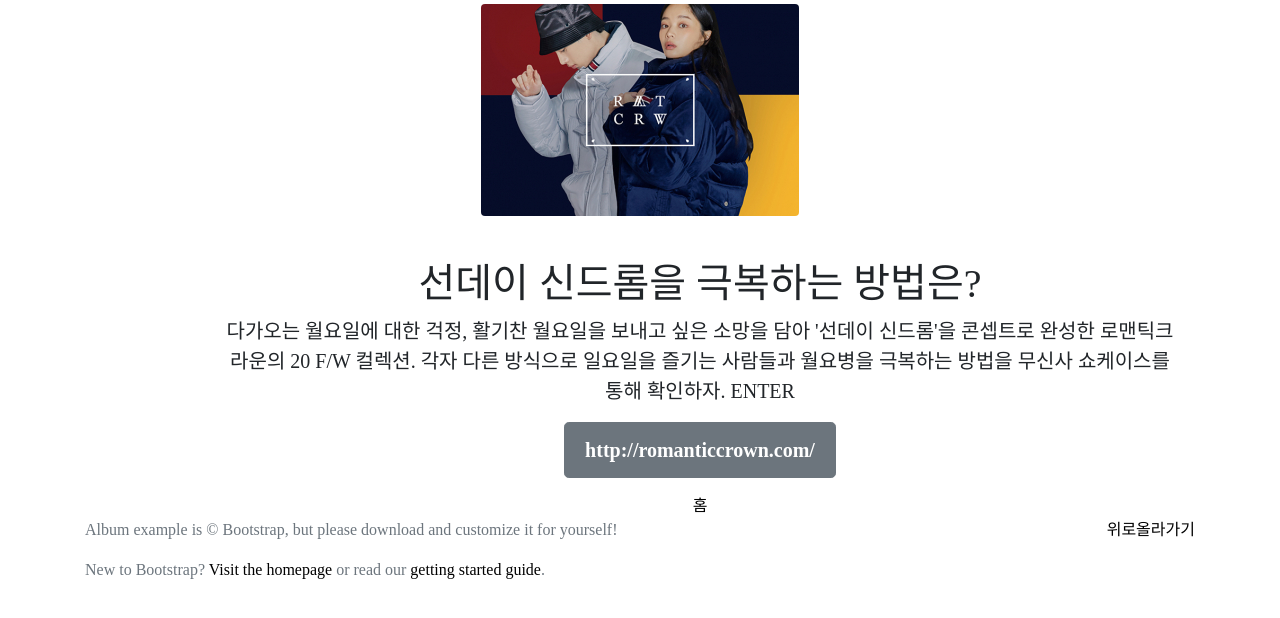
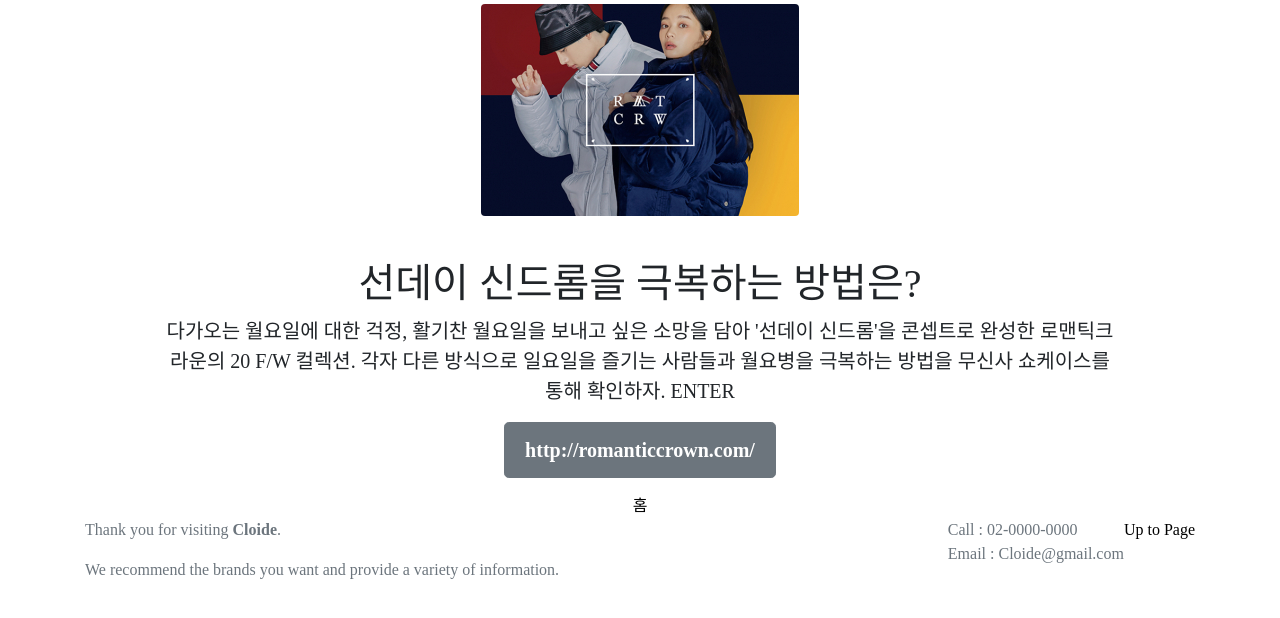
Before and after one commit to choijaehyeokk/Cloide, a Django app: page /home/2/ in a window 1280 px wide. Shown: the part 122-740 px from the top of the page. Run offline with Django 3.2, Linux system fonts and the light colour scheme; data comes from the database, SQL or seed files in the repository; both versions use the stored data as it was after the commit; some libraries are stand-ins or nearby versions; some web fonts are replaced.

Commit message:
jay_version

```diff
--- a/webproject/cloide/brand/templates/brand_detail.html
+++ b/webproject/cloide/brand/templates/brand_detail.html
@@ -1,6 +1,7 @@
 {% extends 'base.html' %}
 {% load static %}
 {% block content %}
+
   <center>
   {% for b in brand  %}
   <div class="brandcard" style="width: 20rem;">
--- a/webproject/cloide/cloide/templates/base.html
+++ b/webproject/cloide/cloide/templates/base.html
@@ -12,9 +12,7 @@
 
     <link rel="canonical" href="https://getbootstrap.com/docs/4.5/examples/album/">
 
-    <!-- Bootstrap core CSS -->
-  <link href="../assets/dist/css/bootstrap.min.css" rel="stylesheet">
-  <!-- CSS only -->
+    <!-- CSS only -->
     <link rel="stylesheet" href="https://stackpath.bootstrapcdn.com/bootstrap/4.5.2/css/bootstrap.min.css" integrity="sha384-JcKb8q3iqJ61gNV9KGb8thSsNjpSL0n8PARn9HuZOnIxN0hoP+VmmDGMN5t9UJ0Z" crossorigin="anonymous">
 
     <!-- JS, Popper.js, and jQuery -->
@@ -37,6 +35,7 @@
             font-weight: normal;
             font-style: normal;
         }
+
         body {
             font-family:GmarketSansLight;
         }
@@ -92,7 +91,7 @@
                   <li><a href="{% url 'intro' %}" class="text-black">클로이드소개</a></li>
                   {% if user.is_authenticated %}
                   <a style="background-color: coral; color: black;"><strong>{{user.username}}</strong>님 반갑습니다</a>
-                  <button><a href="{% url 'mypage' %}">마이페이지</a></button>
+                  <button style="border: 0; text-decoration: none;"><a href="{% url 'mypage' %}" style="text-decoration: none;">마이페이지</a></button>
                   <li><a href="javascript:{document.getElementById('logout').submit()}" class="text-black">로그아웃</a></li>
                   <form id= 'logout' method = "POST" action ="{% url 'logout' %}">
                     {% csrf_token %} <input type="hidden">
@@ -133,10 +132,13 @@
   <footer class="text-muted">
     <div class="container">
       <p class="float-right">
-        <a href="#">위로올라가기</a>
+        <a href="#">Up to Page</a>
       </p>
-      <p>Album example is &copy; Bootstrap, but please download and customize it for yourself!</p>
-      <p>New to Bootstrap? <a href="https://getbootstrap.com/">Visit the homepage</a> or read our <a href="../getting-started/introduction/">getting started guide</a>.</p>
+      <p class="float-right">Call : 02-0000-0000<br>Email : Cloide@gmail.com</p>
+      <p>Thank you for visiting <strong>Cloide</strong>.</p>
+      <p>We recommend the brands you want and provide a variety of information.</p>
+
+
     </div>
   </footer>
   <script src="https://code.jquery.com/jquery-3.5.1.slim.min.js" integrity="sha384-DfXdz2htPH0lsSSs5nCTpuj/zy4C+OGpamoFVy38MVBnE+IbbVYUew+OrCXaRkfj" crossorigin="anonymous"></script>
--- a/webproject/cloide/home/static/css/home.css
+++ b/webproject/cloide/home/static/css/home.css
@@ -4,7 +4,8 @@
     height: 650px;
     overflow: hidden;
     padding-bottom: 40px;
-    margin-left: 150px;
+    margin-left: 100px;
+    margin-right: 120px;
 }
 .container img{
     border-radius: 10px;
--- a/webproject/cloide/home/templates/home.html
+++ b/webproject/cloide/home/templates/home.html
@@ -1,5 +1,6 @@
 {% extends 'base.html' %}
 {% block content %}
+<center>
   <div class="containers">
     <ul class="slider-container simiple-list" id="slider">
         <li class="slide"><img src="../static/img/image1.jpg" alt=""></li>
@@ -12,7 +13,8 @@
     </p>
     <a href="#" id="prev"></a>
     <a href="#" id="next"></a>
-</div>
+  </div>
+</center>
 <main role="main">
 
   <div class="album py-5 bg-light">
--- a/webproject/cloide/home/templates/magazine_detail.html
+++ b/webproject/cloide/home/templates/magazine_detail.html
@@ -25,8 +25,7 @@
       .content_container{
           width: 1000px;
           height: auto;
-            margin-left: 200px;
-            margin-right: 50px;
+
             text-align: center;
       }
       .img_container{
@@ -36,6 +35,7 @@
       }
 
 </style>
+<center>
     <div class="img_container">
         <img src="{{magazine.image.url}}" alt="" class="rounded">
     </div>
@@ -51,5 +51,5 @@
         </main>
         <a href="{% url 'home' %}">홈</a>
     </div>
-
+</center>
 {% endblock %}
```
Also changed, not shown: webproject/cloide/accounts/templates/login.html (+1 -9 lines), webproject/cloide/home/templates/mypage.html (+5 -4 lines), webproject/cloide/notice/templates/notice.html (+5 -3 lines), webproject/cloide/db.sqlite3.
